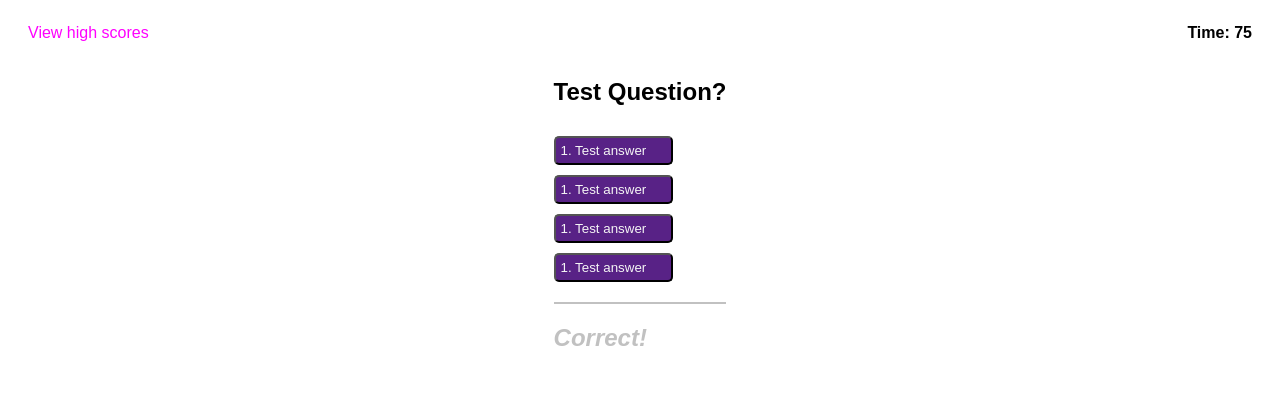
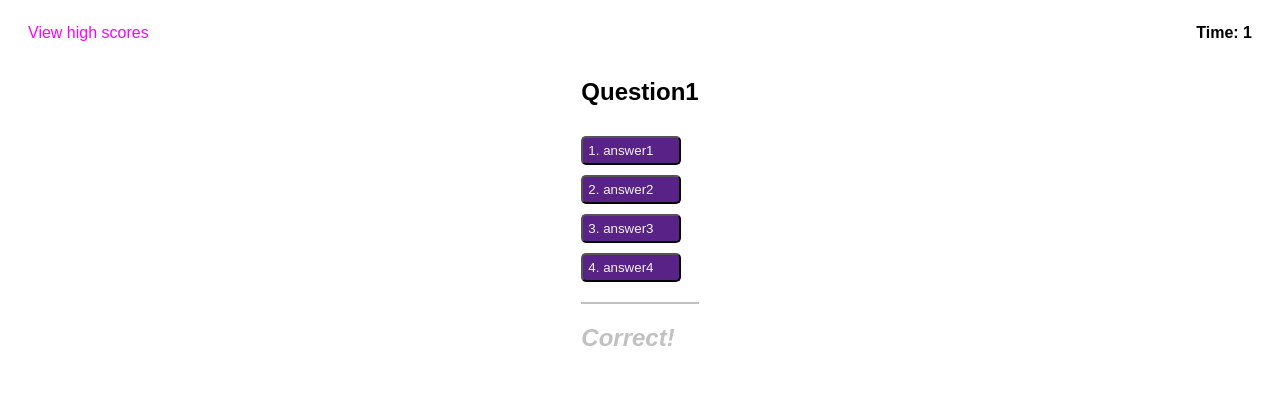
Before and after one commit to NeasterDev/coding-quiz, a plain HTML site: page index.html in a window 1280 px wide. Drawn offline with Linux system fonts and the light colour scheme.

Commit message:
added eventlistener and ability to know correct asnwer

```diff
--- a/assets/script/script.js
+++ b/assets/script/script.js
@@ -3,13 +3,16 @@
 // also need localstorage for the high scores
 // also needs a timer along with a variable to change the number on the webpage dyamically
 // also needs a way to know the correct answer and subtract time from wrong answers
-var testQuestion = document.querySelector("#test-question");
-var button1 = document.querySelector("#button-1");
-var button2 = document.querySelector("#button-2");
-var button3 = document.querySelector("#button-3");
-var button4 = document.querySelector("#button-4");
+var testQuestionEl = document.querySelector("#test-question");
+var questionOptionsEl = document.querySelector('#question-options')
+var button1El = document.querySelector("#button-1");
+var button2El = document.querySelector("#button-2");
+var button3El = document.querySelector("#button-3");
+var button4El = document.querySelector("#button-4");
+var currentTimerEl = document.querySelector('#current-timer');
 var isAnswered = false;
 var buttonId = 0;
+var timeLeft = 5;
 
 // display a question with options on screen
 // when the user clicks an option it tells them if they were correct or not
@@ -29,21 +32,51 @@ var createQuestion = function(question, a1, a2, a3, a4) {
     return createdQuestion;
 }
 
-var writeQuestion = function(question) {
-    // var currentQuestion = question.question;
-    // testQuestion.textContent = currentQuestion;
-    // button1.textContent = "1. " + question.answer1;
-    // button1.textContent = "2. " + question.answer2;
-    // button1.textContent = "3. " + question.answer3;
-    // button1.textContent = "4. " + question.answer4;
-    var currentButton = document.querySelector(".button[data-option='" + question)
+var writeQuestion = function(question,correctAnswer) {
+    var currentQuestion = question.question;
+    correctAnswer.setAttribute('data-correct', "true");
+    testQuestionEl.textContent = currentQuestion;
+    button1El.textContent = "1. " + question.answer1;
+    button2El.textContent = "2. " + question.answer2;
+    button3El.textContent = "3. " + question.answer3;
+    button4El.textContent = "4. " + question.answer4;
+
 }
 
+var subtractTime = function () {
+    currentTimerEl.textContent = timeLeft;
+    if (timeLeft > 0 ) {
+        timeLeft--;
+        console.log(currentTimerEl.textContent);
+    } else {
+        timeLeft = 0;
+        clearInterval(timeInterval);
+        console.log(currentTimerEl.textContent);
+    }
+}
 
+var buttonClickHandler = function(event) {
+    // if the button clicked has a data-correct attribute of true
+    // then that is the correct answer, show the correct text, go to next question
+    // if the button clicked and its data-correct attribute is false
+    // subtract their time and display wrong text, go to next question
 
-var question1 = createQuestion("Question1", "answer1","answer2","answer3","answer4",);
-// writeQuestion(question1);
-console.log(testQuestion.textContent);
-console.log(button1.textContent);
-console.log(button2.textContent);
-console.log(button3.textContent);
+    console.log(event.target.getAttribute('data-correct'));
+
+    if (event.target.getAttribute('data-correct') === "false") {
+        timeLeft = timeLeft - 6;
+
+    } else if (event.target.getAttribute('data-correct') === "true") {
+
+    }
+
+}
+
+var timeInterval = setInterval(subtractTime, 1000);
+var question1 = createQuestion("Question1", "answer1","answer2","answer3","answer4",); // correct asnwer 3
+var question2 = createQuestion("Question2", "answer1","answer2","answer3","answer4",); // correct asnwer 3
+var question3 = createQuestion("Question3", "answer1","answer2","answer3","answer4",); // correct asnwer 4
+var question4 = createQuestion("Question4", "answer1","answer2","answer3","answer4",); // correct answer 1
+var question5 = createQuestion("Question5", "answer1","answer2","answer3","answer4",); // correct asnwer 2
+writeQuestion(question1, button1El);
+questionOptionsEl.addEventListener("click", buttonClickHandler);
--- a/index.html
+++ b/index.html
@@ -17,7 +17,7 @@
             <p>View high scores</p>
         </div>
         <div id="timer">
-            <p>Time: 75</p>
+            <p>Time: <span id="current-timer">75</span></p>
         </div>
     </header>
     <main id="question">
@@ -27,16 +27,16 @@
             </section>
             <section id="question-options">
                 <div>
-                    <button class="button" id="button-1" data-option="1">1. Test answer</button>
+                    <button class="button" id="button-1" data-correct="false">1. Test answer</button>
                 </div>
                 <div>
-                    <button class="button" id="button-2" data-option="2">1. Test answer</button>
+                    <button class="button" id="button-2" data-correct="false">1. Test answer</button>
                 </div>
                 <div>
-                    <button class="button" id="button-3" data-option="3">1. Test answer</button>
+                    <button class="button" id="button-3" data-correct="false">1. Test answer</button>
                 </div>
                 <div>
-                    <button class="button" id="button-4" data-option="4">1. Test answer</button>
+                    <button class="button" id="button-4" data-correct="false">1. Test answer</button>
                 </div>
             </section>
             <section id="question-answer">
```
